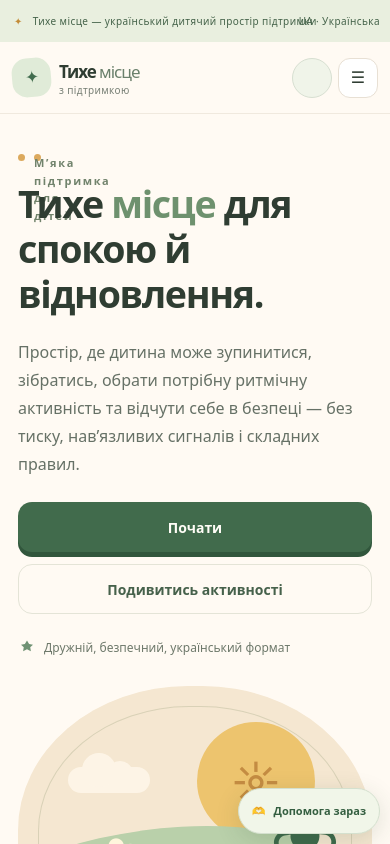
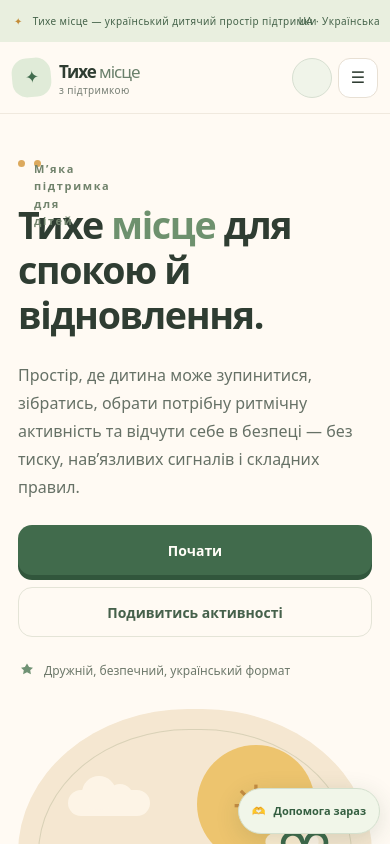
Before and after one commit to megsworkresources-cmd/tykhe-mistse, a React (Vite) app: page / in a window 390 px wide. Shown: the top 844 px of the page. Built offline with nearby package versions, Linux system fonts and the light colour scheme.

Commit message:
Separate hero label from title to prevent overlap

```diff
--- a/src/style.css
+++ b/src/style.css
@@ -259,8 +259,15 @@ h1,h2,h3{line-height:1.22}
   min-width: 0;
 }
 #hero .hero-copy > .eyebrow {
-  margin: 0 0 20px;
+  display: flex;
+  position: relative;
+  z-index: 1;
+  flex: 0 0 auto;
+  width: 100%;
+  min-height: 18px;
+  margin: 0 0 28px;
   line-height: 1.6;
+  overflow: visible;
 }
 #hero .hero-copy > h1 {
   display: block;
@@ -270,6 +277,9 @@ h1,h2,h3{line-height:1.22}
   height: auto;
   margin: 0 0 24px;
   padding: 0;
+  flex: 0 0 auto;
+  transform: none;
+  inset: auto;
   font-size: clamp(2.65rem, 5.2vw, 4.65rem);
   line-height: 1.2;
   letter-spacing: -0.035em;
@@ -312,10 +322,14 @@ h1,h2,h3{line-height:1.22}
     gap: 28px;
     padding-top: 40px;
   }
+  #hero .hero-copy > .eyebrow {
+    margin-bottom: 30px;
+  }
   #hero .hero-copy > h1 {
     font-size: clamp(2.35rem, 9.6vw, 3.5rem);
     line-height: 1.2;
-    margin-bottom: 22px;
+    margin-top: 0;
+    margin-bottom: 24px;
   }
   #hero .hero-copy > .hero-desc {
     font-size: 16px;
```
